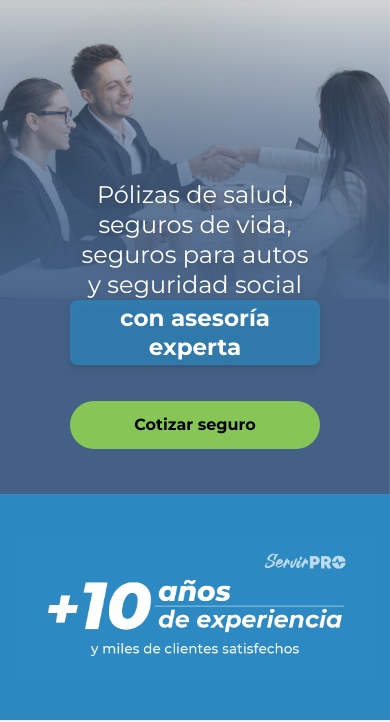
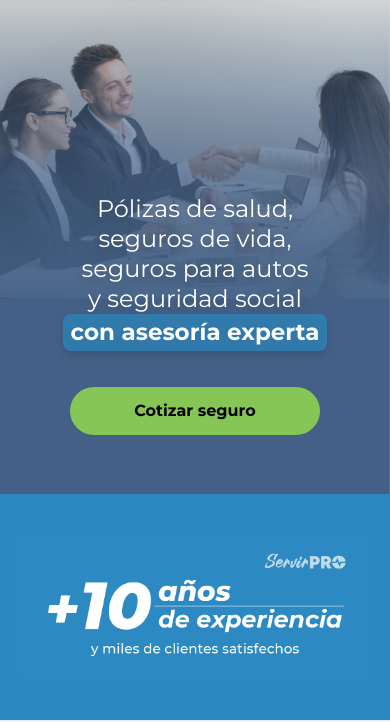
Before and after one commit to JohnatanRamos/ServirPro-Page, an Astro site: page / in a window 390 px wide. Shown: the part 122-844 px from the top of the page. Built offline with nearby package versions, Linux system fonts and the light colour scheme; Astro itself is replaced by a stand-in of ours; some icons are missing.

Commit message:
style(HeroCarousel): adjust text wrapping and spacing in hero section
Modify span elements to use whitespace-nowrap for consistent text display and change inline styling for better mobile responsiveness

```diff
--- a/src/components/sections/HeroCarousel.astro
+++ b/src/components/sections/HeroCarousel.astro
@@ -61,8 +61,8 @@ const mobileSlides = [heroImageMobile, heroImageMobile];
                     <span class="block">Pólizas de salud,</span>
                     <span class="block">seguros de vida,</span>
                     <span class="block">seguros para autos</span>
-                    <span class="block">y seguridad social</span>
-                    <span class="block font-bold md:bg-transparent bg-servir-blue/70 md:px-0 px-2 md:py-0 py-1 rounded-lg" style="font-size:23px">con asesoría experta</span>
+                    <span class="whitespace-nowrap">y seguridad social </span>
+                    <span class="inline-block whitespace-nowrap font-bold md:bg-transparent bg-servir-blue/70 md:px-0 px-2 md:py-0 py-1 rounded-lg" style="font-size:23px">con asesoría experta</span>
                   </h1>
                   <button aria-label="Siguiente" class="carousel-btn mobile cursor-pointer next w-10 h-10 rounded-full bg-transparent text-white flex items-center justify-center">
                     <iconify-icon icon="fa6-solid:chevron-right" class="w-5 h-5 text-white"></iconify-icon>
```
